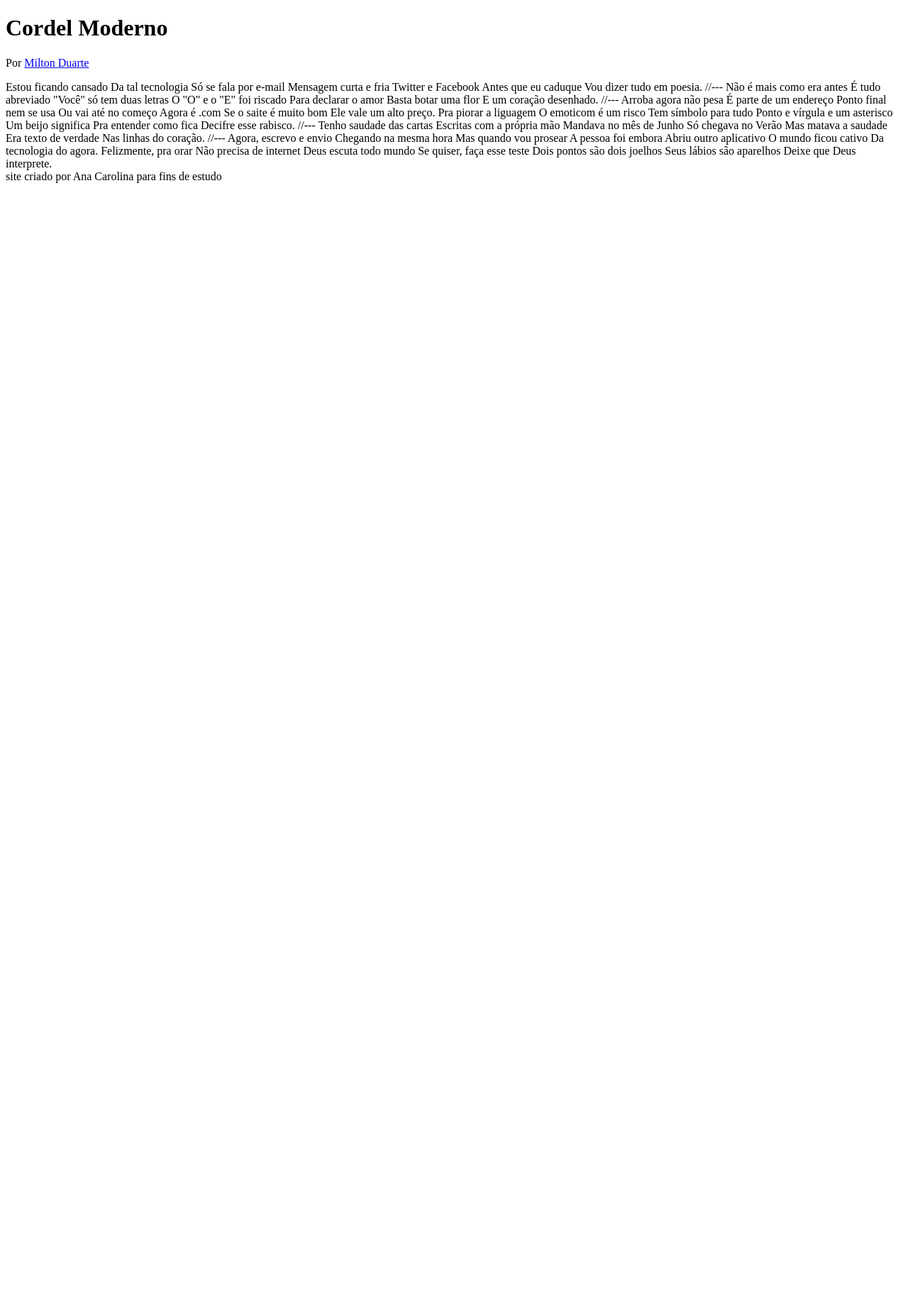
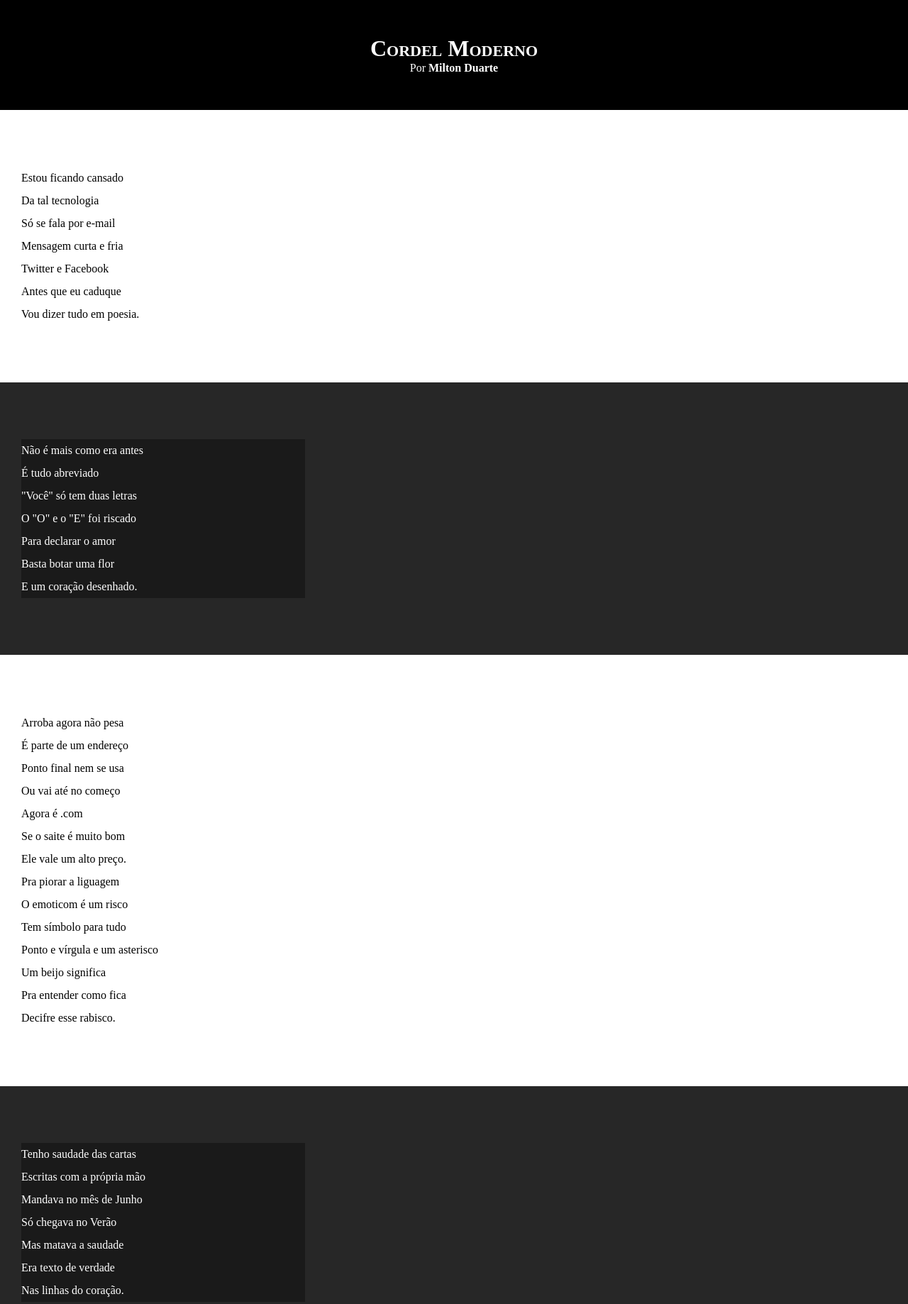
Before and after one commit to Rickhell/html-css, a plain HTML site: page desafios/des12/index.html in a window 1280 px wide. Shown: the top 1838 px of the page at 71% size. Before the commit the page ends 800 px from the top, so only its background shows below. Drawn offline with Linux system fonts and the light colour scheme.

Commit message:
estilos textos e blocos

```diff
--- a/Exercícios/style.css
+++ /dev/null
@@ -1,31 +0,0 @@
-@charset "UTF-8";
-
-*{
-    font-family: Arial, Helvetica, sans-serif;
-
-}
-
-body {
-   background-image: linear-gradient(to right , #D9C5A0 , #A67A53);
-}
-
-main{
- background-color: white;
- border-radius: 10px;
- box-shadow: 10px 10px 10px #6e4f34c2;
- width: 600px;
- padding: 10px;
- margin:auto;
-}
-
-h1 {
-    color:#3e578a;
-    text-align: center;
-    text-shadow: 1px 1px 2px #2737578e}
-
-h2{
-    color:#527696;
-}
-p{
-    text-align: justify;
-}
--- a/desafios/des12/index.html
+++ b/desafios/des12/index.html
@@ -4,6 +4,7 @@
      <meta charset="UTF-8">
      <meta http-equiv="X-UA-Compatible" content="IE=edge">
      <meta name="viewport" content="width=device-width, initial-scale=1.0">
+     <link rel="stylesheet" href="style.css">
      <title>Cordel moderno</title>
  </head>
  <body>
@@ -13,72 +14,94 @@
 
         </header>
 
-        Estou ficando cansado
-        Da tal tecnologia
-        Só se fala por e-mail
-        Mensagem curta e fria
-        Twitter e Facebook
-        Antes que eu caduque
-        Vou dizer tudo em poesia.
+        <section class="normal">
+            <p>
+                Estou ficando cansado <br>
+                Da tal tecnologia <br>
+                Só se fala por e-mail <br>
+                Mensagem curta e fria <br>
+                Twitter e Facebook <br>
+                Antes que eu caduque <br>
+                Vou dizer tudo em poesia. <br>
+            </p>
+        </section>
 
-        //---
+        <section class="imagem">
+            <p>
+                Não é mais como era antes <br>
+                É tudo abreviado<br>
+                "Você" só tem duas letras<br>
+                O "O" e o "E" foi riscado<br>
+                Para declarar o amor<br>
+                Basta botar uma flor<br>
+                E um coração desenhado.<br>
+            </p>
+        </section>
 
-        Não é mais como era antes
-        É tudo abreviado
-        "Você" só tem duas letras
-        O "O" e o "E" foi riscado
-        Para declarar o amor
-        Basta botar uma flor
-        E um coração desenhado.
 
-        //---
 
-        Arroba agora não pesa
-        É parte de um endereço
-        Ponto final nem se usa
-        Ou vai até no começo
-        Agora é .com
-        Se o saite é muito bom
-        Ele vale um alto preço.
+        <section class="normal">
+            <p>
+                Arroba agora não pesa<br>
+                É parte de um endereço<br>
+                Ponto final nem se usa<br>
+                Ou vai até no começo<br>
+                Agora é .com<br>
+                Se o saite é muito bom<br>
+                Ele vale um alto preço.<br>
+            </p>
 
-        Pra piorar a liguagem
-        O emoticom é um risco
-        Tem símbolo para tudo
-        Ponto e vírgula e um asterisco
-        Um beijo significa
-        Pra entender como fica
-        Decifre esse rabisco.
+            <p>
+                Pra piorar a liguagem<br>
+                O emoticom é um risco<br>
+                Tem símbolo para tudo<br>
+                Ponto e vírgula e um asterisco<br>
+                Um beijo significa<br>
+                Pra entender como fica<br>
+                Decifre esse rabisco.<br>
+            </p>
+        </section>
 
-        //---
 
-        Tenho saudade das cartas
-        Escritas com a própria mão
-        Mandava no mês de Junho
-        Só chegava no Verão
-        Mas matava a saudade
-        Era texto de verdade
-        Nas linhas do coração.
 
-        //---
+        <section class="imagem">
+            <p>
+                Tenho saudade das cartas <br>
+                Escritas com a própria mão <br>
+                Mandava no mês de Junho <br>
+                Só chegava no Verão <br>
+                Mas matava a saudade <br>
+                Era texto de verdade <br>
+                Nas linhas do coração. <br>
+            </p>
+        </section>
 
-        Agora, escrevo e envio
-        Chegando na mesma hora
-        Mas quando vou prosear
-        A pessoa foi embora
-        Abriu outro aplicativo
-        O mundo ficou cativo
-        Da tecnologia do agora.
 
-        Felizmente, pra orar
-        Não precisa de internet
-        Deus escuta todo mundo
-        Se quiser, faça esse teste
-        Dois pontos são dois joelhos
-        Seus lábios são aparelhos
-        Deixe que Deus interprete.
+
+        <section class="normal">
+            <p>
+                Agora, escrevo e envio <br>
+                Chegando na mesma hora <br>
+                Mas quando vou prosear <br>
+                A pessoa foi embora <br>
+                Abriu outro aplicativo <br>
+                O mundo ficou cativo <br>
+                Da tecnologia do agora. <br>
+            </p>
+
+            <p>
+                Felizmente, pra orar <br>
+                Não precisa de internet <br>
+                Deus escuta todo mundo <br>
+                Se quiser, faça esse teste <br>
+                Dois pontos são dois joelhos <br>
+                Seus lábios são aparelhos <br>
+                Deixe que Deus interprete. <br>
+            </p>
+        </section>
 
         <footer>
-            site criado por Ana Carolina para fins de estudo
+            <p>site criado por Ana Carolina para fins de estudo</p>
         </footer>
  </body>
  </html>
--- /dev/null
+++ b/desafios/des12/style.css
@@ -0,0 +1,68 @@
+@charset "UTF-8";
+
+* {
+    margin:0;
+    padding:0;
+}
+
+html, body {
+    min-height: 100%;
+    background-color:darkgray;
+}
+
+header {
+    background-color:black;
+    color:white;
+    text-align: center;
+}
+
+header > h1 {
+    padding-top:50px;
+    font-variant: small-caps;
+}
+
+header >p {
+    padding-bottom: 50px;
+}
+
+a {
+    color:white;
+    text-decoration:none;
+    font-weight: bolder;
+}
+
+a:hover {
+    text-decoration:underline;
+}
+
+
+section {
+    padding-top:10vh;
+    padding-bottom:10vh;
+    line-height: 2em;
+    padding-left: 30px;
+}
+
+section.normal {
+    background-color:white;
+    color:black;
+}
+
+section.imagem {
+    background-color:rgb(39, 39, 39);
+    color:white;
+
+}
+
+section.imagem > p {
+    width: 400px;
+    background-color: rgba(0, 0, 0, 0.329);
+}
+
+
+footer {
+    background-color:black;
+    color:white;
+    text-align:center;
+    padding:10px;
+}
```
Also changed, not shown: Exercícios/cor03.html (deleted, +0 -28 lines), Exercícios/ex002/ex001/index.html (deleted, +0 -17 lines), Exercícios/ex002/index.html (deleted, +0 -42 lines), Exercícios/ex022/fundo001.html (deleted, +0 -51 lines), Exercícios/ex022/imagens/pattern001.png (deleted), Exercícios/ex022/imagens/pattern002.png (deleted), Exercícios/ex022/imagens/pattern003.png (deleted), Exercícios/ex022/imagens/pattern004.png (deleted), Exercícios/ex022/imagens/target001.png (deleted), Exercícios/ex022/imagens/wallpaper001.jpg (deleted), Exercícios/ex022/imagens/wallpaper002.jpg (deleted), Exercícios/ex022/imagens/wallpaper003.jpg (deleted), Exercícios/ex022/imagens/wallpaper004.jpg (deleted), Exercícios/ex022/imagens/wallpaper005.jpg (deleted), 1 more files.
